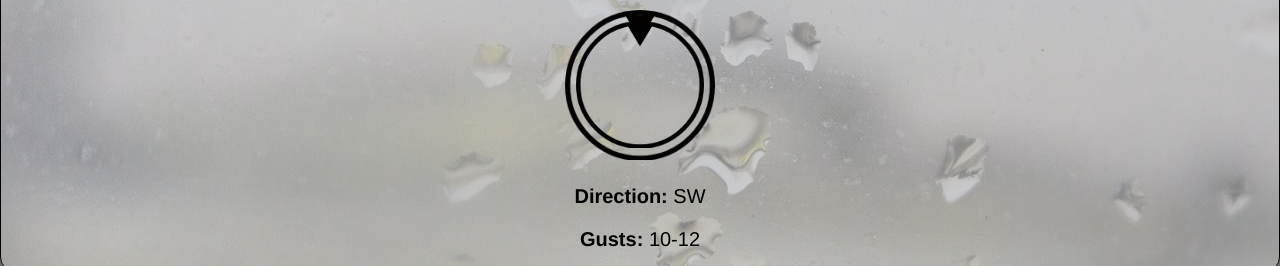
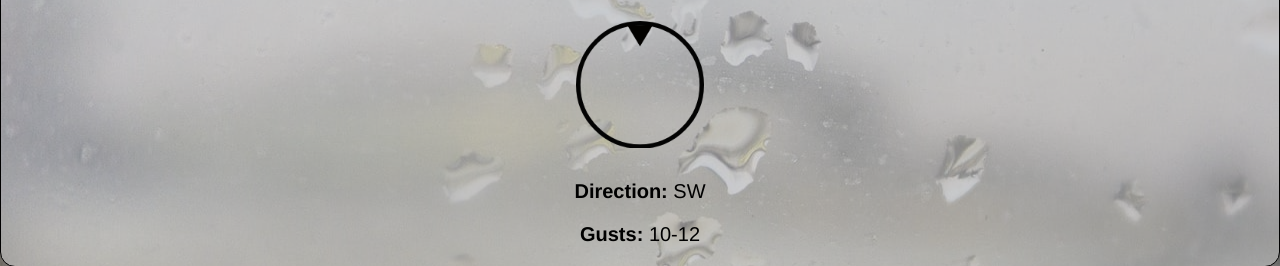
Before and after one commit to ryanlukecross/ryanlukecross.github.io, a plain HTML site: page weather/franklin-weather.html in a window 1280 px wide. Shown: the part 488-754 px from the top of the page. Drawn offline with Linux system fonts and the light colour scheme; a web font is replaced by a local one.

Commit message:
img to div conversion

```diff
--- a/weather/franklin-weather.html
+++ b/weather/franklin-weather.html
@@ -38,7 +38,7 @@
             </section>
             <section id="wind" class="tile">
               <h2>Wind</h2>
-              <img id="dial" src="images/wind-pointer.png" alt="Wind pointer" class='s'>
+              <div id="dial" class='s'></div>
               <div id='mph'>5 mph</div>
               <p><strong>Direction: </strong>SW</p>
               <p><strong>Gusts: </strong>10-12</p>
```
